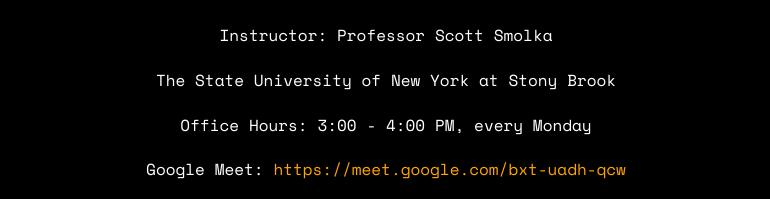
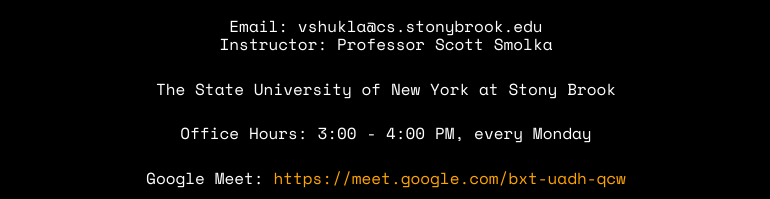
Before and after one commit to vibhor16/vibhor16.github.io, a plain HTML site: page contact.html in a window 1280 px wide. Shown: the part 466-665 px from the top of the page, without its empty margins (254-1024 px from the left). Drawn offline with nearby package versions, Linux system fonts and the light colour scheme; some packages are replaced by stand-ins of ours; no server answers; files whose address does not match are found by name.

Commit message:
Update contact.html

```diff
--- a/contact.html
+++ b/contact.html
@@ -54,6 +54,7 @@
 							<div class="profile-thumb" style="background: url(images/vibhor.jpg);"></div>
 							<h1>Vibhor Shukla</h1>
 							<h2><span>Teaching Assistant, CSE 305 Principles of Database Systems (Fall 2020)</span></h2>
+							<h3><span>Email: vshukla@cs.stonybrook.edu</span></h3>
 							<h3><span>Instructor: Professor Scott Smolka</span></h3>
 							<br/>
 							<h3><span>The State University of New York at Stony Brook</span></h3>
```
